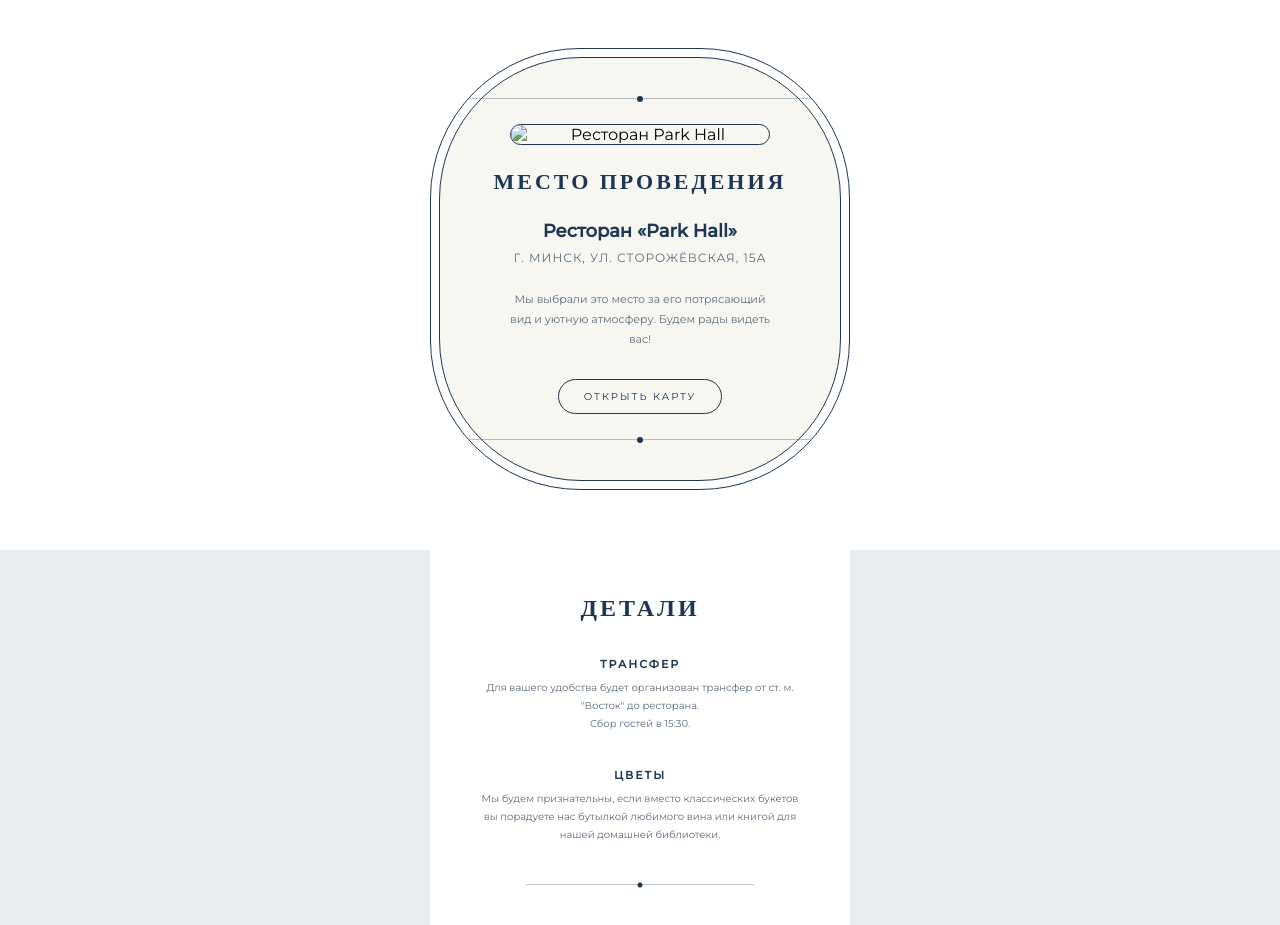
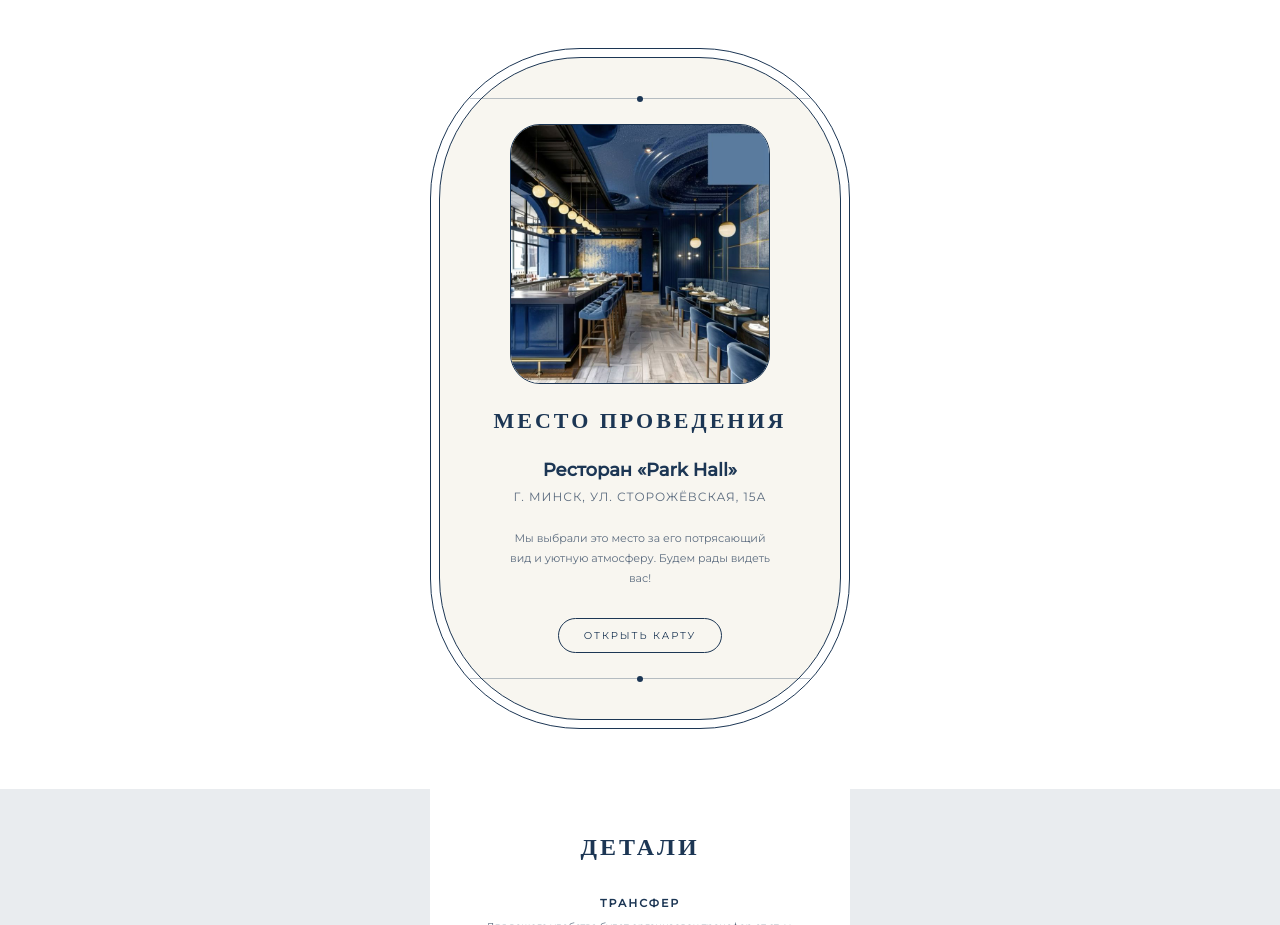
Before and after one commit to wedding-love/blue, a plain HTML site: page index.html in a window 1280 px wide. Shown: the part 2240-3165 px from the top of the page. Drawn offline with nearby package versions, Linux system fonts and the light colour scheme; a web font is replaced by a local one.

Commit message:
Update index.html

```diff
--- a/index.html
+++ b/index.html
@@ -872,7 +872,7 @@
                     </div>
 
                     <div class="loc-photo">
-                        <img src="локация.jpg" alt="Ресторан Park Hall">
+                        <img src="ресторан.jpg" alt="Ресторан Park Hall">
                     </div>
 
                     <h2 class="loc-title">МЕСТО ПРОВЕДЕНИЯ</h2>
```
